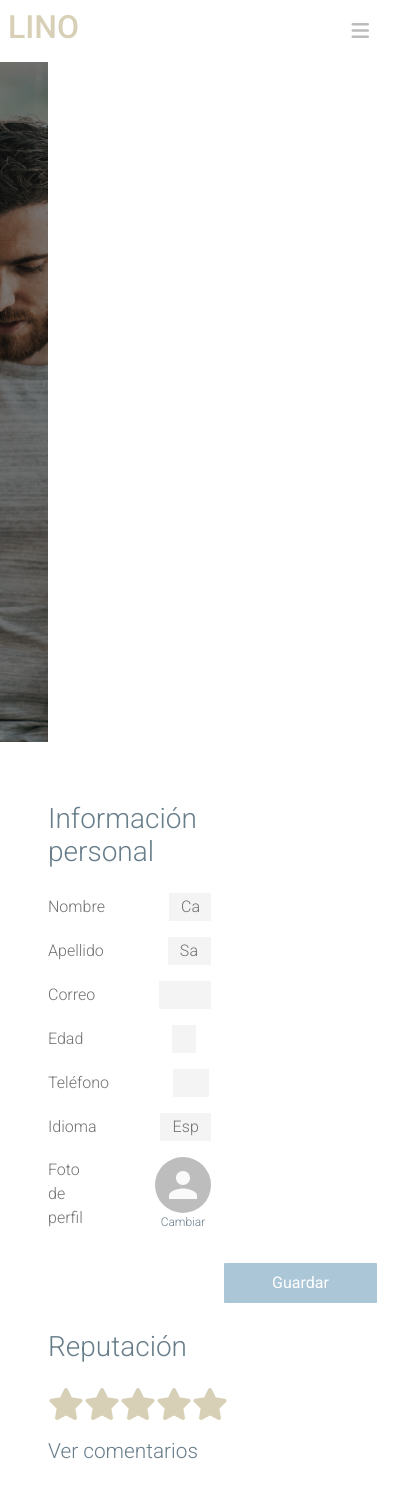
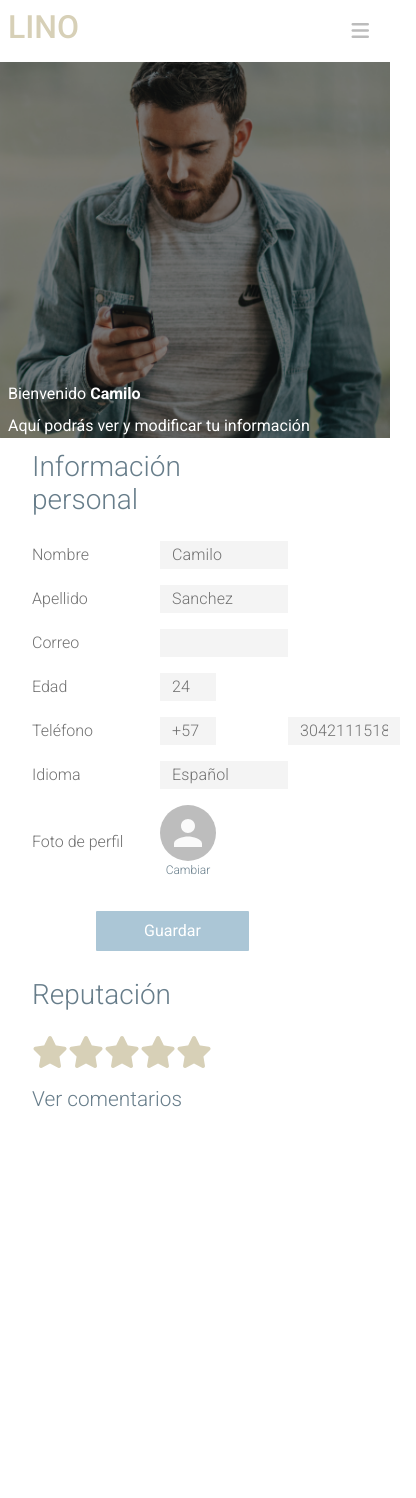
Before and after one commit to Sagalo04/lino-app, a React (Create React App) app: page /User in a window 390 px wide. Shown: the top 1498 px of the page, 416 px wide, since content can reach past the window. After the commit the page ends 1179 px from the top, so only its background shows below. Built offline with nearby package versions, Linux system fonts and the light colour scheme; what google-maps-react would draw is missing.

Commit message:
responsive del acount

```diff
--- a/src/Components/Acount/Acount.css
+++ b/src/Components/Acount/Acount.css
@@ -63,8 +63,6 @@
 }
 .o-changeButton{
     margin-left: 11rem;
-    /* display: flex;
-    justify-content: center; */
 }
 .o-change-logo{
     margin:0 !important;
@@ -117,21 +115,15 @@
     }
     .o-contentAcount{
         margin-right:0;
-        margin-top: 2rem;
-        padding: 1rem;
+        margin-top: 0;
+        padding: 0;
 
     }
 
     .o-img-acount{
-        width: 0rem;
+        width: 100%;
     }
 
-    .makeStyles-large-16{
-        margin: 0 !important;
-    }
-    .makeStyles-large-3{
-        margin: 0 !important;
-    }
 
     .o-contentTopAcount{
 
@@ -142,6 +134,18 @@
 
 /* Mediaquerys para mobil */
 @media only screen and (max-width: 700px){
+    .o-contentPersonalAcount{
+        display: flex;
+        flex-direction: column;
+        width: 15rem;
+    }
+    .o-topAcount{
+        width: 100%;
+        display: flex;
+        flex-direction: column;
+        align-items: flex-start;
+        justify-content: center;
+    }
     .o-Acount{
         display: flex;
         flex-direction: column;
@@ -149,19 +153,29 @@
     }
     .o-contentAcount{
         margin-right:0;
-        margin-top: 2rem;
-        padding: 1rem;
+        margin-top: 0;
+        padding: 0;
 
     }
-    .makeStyles-large-16{
-        margin: 0 !important;
-    }
-    .makeStyles-large-3{
-        margin: 0 !important;
+    .o-changeButton{
+        margin-left: 4rem;
     }
 
     .o-img-acount{
-        width: 0rem;
+        width: 100%;
+        padding: 0rem 0 0 0.5rem;
+
+    }
+
+    .MuiInputBase-root{
+        width: 8rem ;
+        padding: 0;
+
+    }
+    .o-labeled{
+        width: 7rem;
+        margin-right: 1rem;
+
     }
 
     .o-user-logo{
--- a/src/Components/Acount/Acount.js
+++ b/src/Components/Acount/Acount.js
@@ -102,7 +102,7 @@ function Acount(props) {
 
         <div className="o-Acount">
             <div className="o-img-acount">
-                <p style={{marginTop: '30rem'}}>
+                <p style={{marginTop: '20rem'}}>
                     Bienvenido <label style={{fontWeight: 'bold'}}>Camilo</label> <br/>
                     Aquí podrás ver y modificar tu información
                 </p>
@@ -126,8 +126,8 @@ function Acount(props) {
                         </div>
                         <div className="o-changeInfo">
                             <p className='o-labeled'>Correo</p>
-                            <FormControl className={classes.margin}>
-                                <BootstrapInput disabled defaultValue={`${UserProfile.getMail()}`} id="bootstrap-input" />
+                            <FormControl className={`${classes.margin}+" "+"inputs-acount"`}>
+                                <BootstrapInput disabled defaultValue={`${UserProfile.getMail()}`}  id="bootstrap-input" />
                             </FormControl>
                         </div>
                         <div className="o-changeInfo">
```
